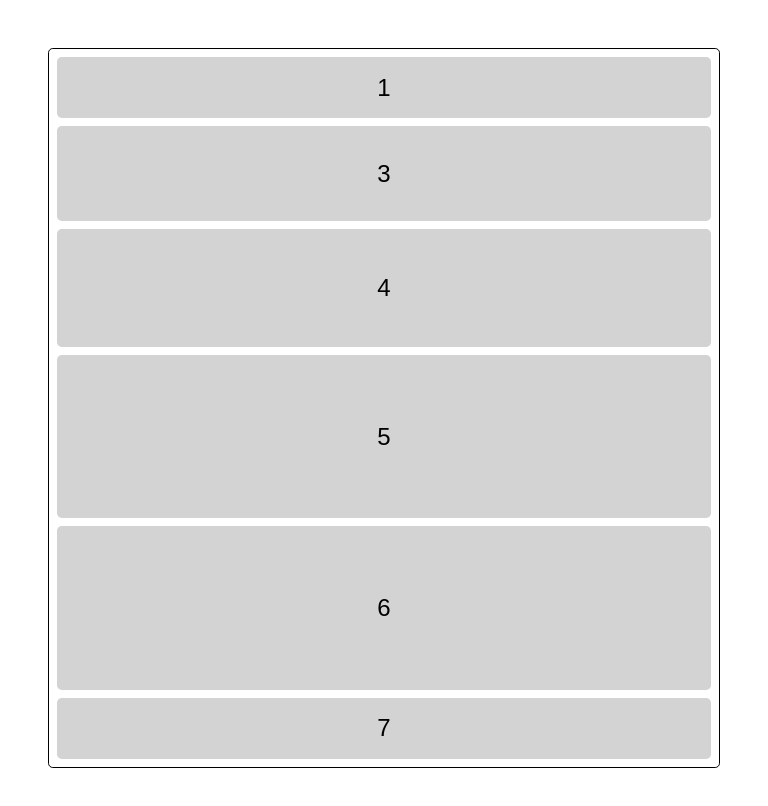
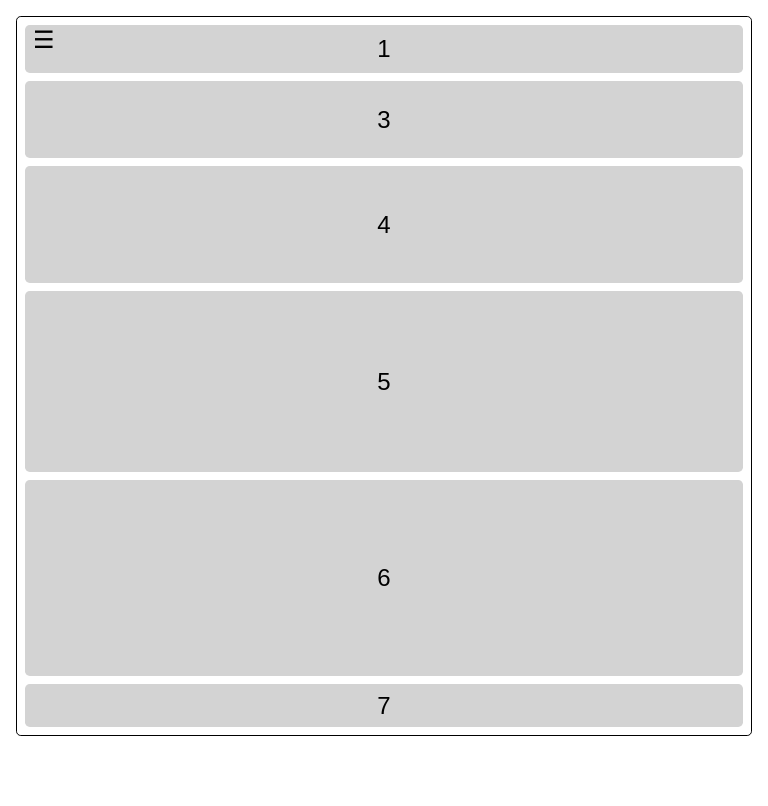
Before and after one commit to TarVics/html-lesson4, a plain HTML site: page annotating-wireframes/index.html in a window 768 px wide. Drawn offline with Linux system fonts and the light colour scheme.

Commit message:
Set flex-basis

```diff
--- a/adaptive-base-1/css/main.css
+++ b/adaptive-base-1/css/main.css
@@ -1,7 +1,8 @@
 .layout-document {
-    height: 70vh;
-    min-width: 6rem;
-    margin: 3rem;
+    height: 90vh;
+    min-width: 20rem;
+    min-height: 20rem;
+    margin: 1rem;
     padding: 0.5rem;
     box-sizing: border-box;
     border: 1px solid black;
@@ -9,8 +10,6 @@
     font-size: 1.5rem;
     display: flex;
     flex-direction: column;
-    justify-content: center;
-    align-items: stretch;
     row-gap: 0.5rem;
 }
 .layout-a, .layout-b, .layout-c {
--- a/adaptive-base-2/css/main.css
+++ b/adaptive-base-2/css/main.css
@@ -1,7 +1,8 @@
 .layout-document {
-    height: 70vh;
-    min-width: 6rem;
-    margin: 3rem;
+    height: 90vh;
+    min-width: 20rem;
+    min-height: 20rem;
+    margin: 1rem;
     padding: 0.5rem;
     box-sizing: border-box;
     border: 1px solid black;
--- a/adaptive-base-3/css/main.css
+++ b/adaptive-base-3/css/main.css
@@ -1,7 +1,8 @@
 .layout-document {
-    height: 70vh;
-    min-width: 6rem;
-    margin: 3rem;
+    height: 90vh;
+    min-width: 20rem;
+    min-height: 20rem;
+    margin: 1rem;
     padding: 0.5rem;
     box-sizing: border-box;
     border: 1px solid black;
--- a/annotating-wireframes/css/main.css
+++ b/annotating-wireframes/css/main.css
@@ -1,7 +1,8 @@
 .layout-document {
     height: 90vh;
-    min-width: 6rem;
-    margin: 3rem;
+    min-width: 20rem;
+    min-height: 20rem;
+    margin: 1rem;
     padding: 0.5rem;
     box-sizing: border-box;
     border: 1px solid black;
@@ -12,7 +13,7 @@
     row-gap: 0.5rem;
 }
 .layout-cell {
-    flex-grow: 1;
+    /*flex-grow: 1;*/
     display: flex;
     justify-content: center;
     align-items: center;
@@ -20,100 +21,171 @@
     font-family: "Droid Serif", sans-serif;
     background: lightgray;
     color: black;
+    gap: 0.5rem;
 }
 .layout-1 {
-    flex-grow: 1;
+    padding: 0 3rem;
+    flex-basis: 4.6%;
 }
 .layout-234567 {
+    flex-basis: 95.4%;
     display: flex;
     flex-direction: row;
-    flex-grow: 21;
     column-gap: 0.5rem;
 }
 .layout-2 {
-    flex-grow: 2;
+    flex-basis: 20%;
 }
 .layout-34567 {
+    flex-basis: 80%;
     display: flex;
     flex-direction: column;
-    flex-grow: 19;
     row-gap: 0.5rem;
 }
 .layout-3 {
-    flex-grow: 5;
+    flex-basis: 21.75%;
 }
 .layout-4 {
-    flex-grow: 2;
+    flex-basis: 10.85%;
 }
 .layout-56 {
+    flex-basis: 56.75%;
     display: flex;
     flex-direction: row;
-    flex-grow: 12;
     column-gap: 0.5rem;
 }
 .layout-5 {
-    flex-grow: 17;
+    flex-basis: 74.75%;
 }
 .layout-6 {
-    flex-grow: 2;
+    flex-basis: 25.25%;
 }
 .layout-7 {
-    flex-grow: 2;
+    flex-basis: 10.65%;
 }
-
+/***************************************/
+.hidden-checkbox {
+    position: absolute !important;
+    clip: rect(1px, 1px, 1px, 1px);
+    padding:0 !important;
+    border:0 !important;
+    height: 1px !important;
+    width: 1px !important;
+    overflow: hidden;
+}
+#layout-2-toggle {
+    position: absolute;
+    left: 0.5rem;
+    top: -2.75rem;
+    font-size: 1.5rem;
+    transition: 100ms;
+}
+#layout-2-toggle:hover {
+    background: #e5e5e5;
+    border-radius: 0.3rem;
+    border: 1px outset gray;
+    transition: 500ms;
+    cursor: pointer;
+}
+:checked + #layout-2-toggle {
+    background: #e5e5e5;
+    border-radius: 0.3rem;
+    border: 1px outset gray;
+}
+:checked ~ [role="menu"] {
+    visibility: visible;
+}
+[type="checkbox"]:focus + [role="menu"] {
+    visibility: hidden;
+}
+/***************************************/
 @media screen and (min-width: 768px) and (max-width: 992px) {
+    #layout-2-toggle {
+        top: -2.75rem;
+    }
     .layout-1 {
-        flex-grow: 1;
+        flex-basis: 4.6%;
+    }
+    .layout-234567 {
+        flex-basis: 95.4%;
+        position: relative;
     }
     .layout-2 {
-        display: none;
+        top: -0.5rem;
+        width: 12rem;
+        height: 20rem;
+        visibility: hidden;
+        position: absolute;
+        border:  1px outset white;
+        box-shadow: 0 0 10px rgba(26, 9, 9, 0.4);
+        background: #e5e5e5;
+    }
+    .layout-34567 {
+        flex-basis: 100%;
     }
     .layout-3 {
-        flex-grow: 4;
+        flex-basis: 16.9%;
     }
     .layout-4 {
-        flex-grow: 5;
+        flex-basis: 25.12%;
     }
     .layout-56 {
+        flex-basis: 48.8%;
         flex-direction: column;
         row-gap: 0.5rem;
-        flex-grow: 10;
     }
     .layout-5 {
-        flex-grow: 6;
+        flex-basis: 64.35%;
     }
     .layout-6 {
-        flex-grow: 4;
+        flex-basis: 35.65%;
     }
     .layout-7 {
-        flex-grow: 2;
+        flex-basis: 9.18%;
     }
 }
 @media screen and (min-width: 0) and (max-width: 768px) {
+    #layout-2-toggle {
+        top: -3.4rem;
+    }
     .layout-1 {
-        flex-grow: 1.5;
+        flex-basis: 6.91%;
+    }
+    .layout-234567 {
+        flex-basis: 93.08%;
+        position: relative;
     }
     .layout-2 {
-        display: none;
+        top: -0.5rem;
+        width: 10rem;
+        height: 15rem;
+        visibility: hidden;
+        position: absolute;
+        border:  1px outset white;
+        box-shadow: 0 0 10px rgba(26, 9, 9, 0.4);
+        background: #e5e5e5;
+    }
+    .layout-34567 {
+        flex-basis: 100%;
     }
     .layout-3 {
-        flex-grow: 3;
+        flex-basis: 12.07%;
     }
     .layout-4 {
-        flex-grow: 4;
+        flex-basis: 18.35%;
     }
     .layout-56 {
+        flex-basis: 60.38%;
         flex-direction: column;
         row-gap: 0.5rem;
-        flex-grow: 12;
     }
     .layout-5 {
-        flex-grow: 6;
+        flex-basis: 48%;
     }
     .layout-6 {
-        flex-grow: 6;
+        flex-basis: 52%;
     }
     .layout-7 {
-        flex-grow: 1.5;
+        flex-basis: 6.76%;
     }
 }
--- a/annotating-wireframes/index.html
+++ b/annotating-wireframes/index.html
@@ -12,7 +12,9 @@
 <div class="layout-document">
     <div class="layout-cell layout-1">1</div>
     <div class="layout-234567">
-    <div class="layout-cell layout-2">2</div>
+        <input type="checkbox" id="layout-2-toggle-id" class="hidden-checkbox">
+        <label for="layout-2-toggle-id" id="layout-2-toggle">&#x2630;</label>
+        <div class="layout-cell layout-2" role="menu">2</div>
         <div class="layout-34567">
             <div class="layout-cell layout-3">3</div>
             <div class="layout-cell layout-4">4</div>
--- a/mobile-website-design-tips/css/main.css
+++ b/mobile-website-design-tips/css/main.css
@@ -1,6 +1,7 @@
 .layout-document {
     height: 90vh;
-    width: 90vw;
+    min-width: 20rem;
+    min-height: 20rem;
     margin: 1rem;
     padding: 0.5rem;
     box-sizing: border-box;
@@ -9,7 +10,7 @@
     font-size: 1.5rem;
     display: flex;
     flex-direction: column;
-    gap: 0.5rem;
+    row-gap: 0.5rem;
 }
 .layout-cell {
     display: flex;
```
Lines whose indentation alone changed are shown as unchanged.
